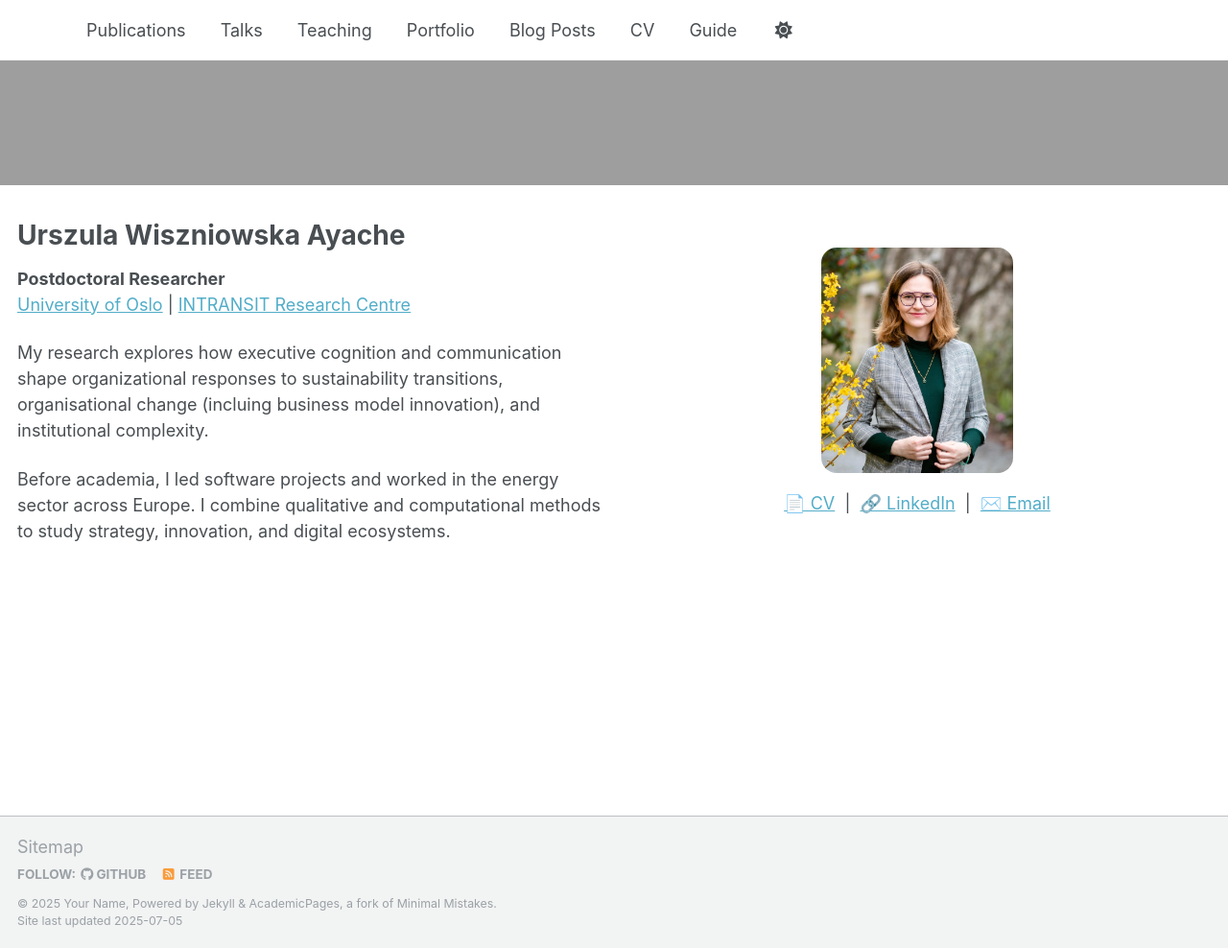
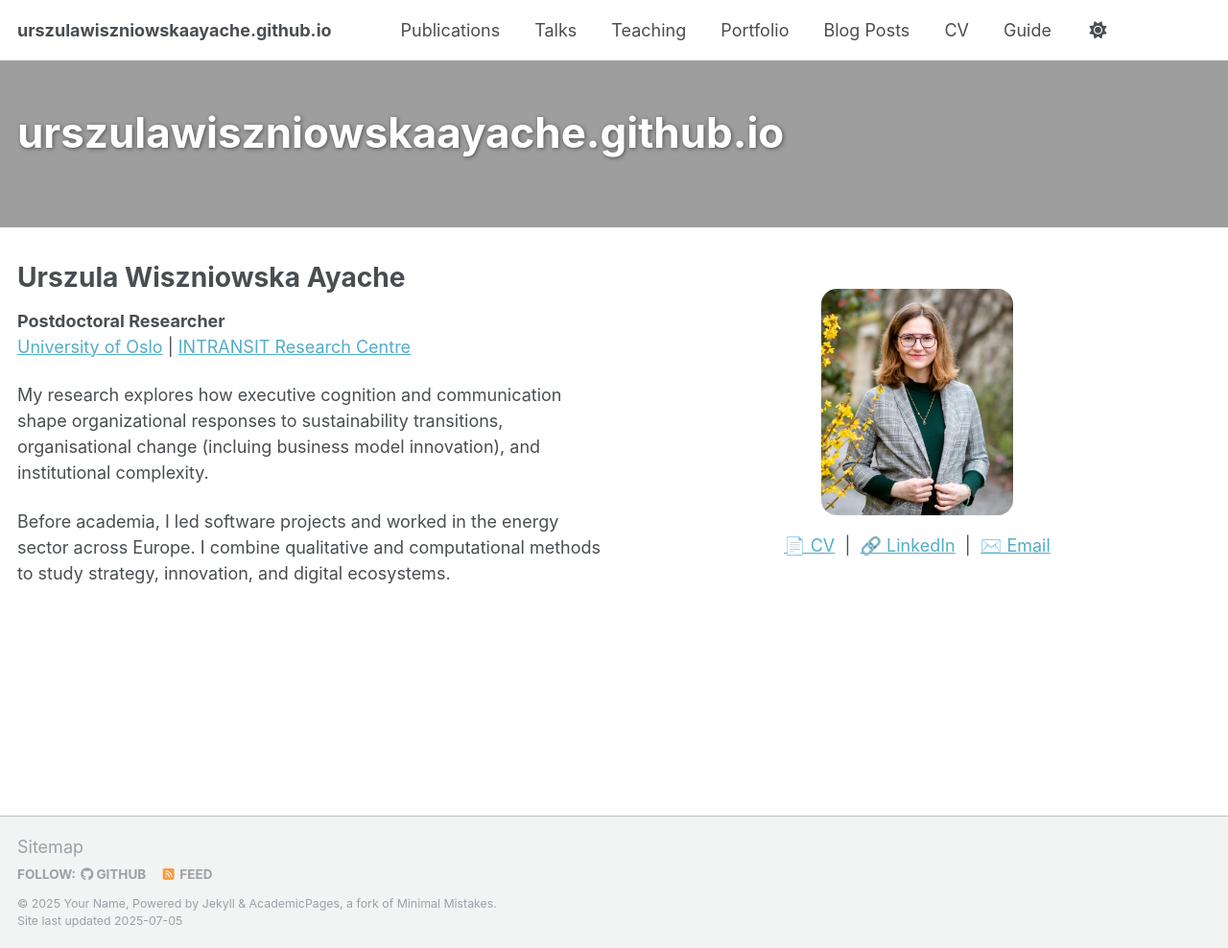
Before and after one commit to urszulawiszniowskaayache/urszulawiszniowskaayache.github.io, a Jekyll site: the page built from index.md, in a window 1280 px wide and 988 px high. Shown: the whole window at 96% size. Built offline with Jekyll 4.4.1, drawn with Linux system fonts in a browser that asks for light colours; a script that is not in the unit is left out; part of the change alters nothing that is shown.

```diff
--- a/_config.yml
+++ b/_config.yml
@@ -9,7 +9,6 @@
 # Basic Site Settings
 locale                   : "en-US"
 site_theme               : "default"
-title                    : ""
 title_separator          : "-"
 name                     : &name "Your Name"
 description              : &description "personal description"
```
